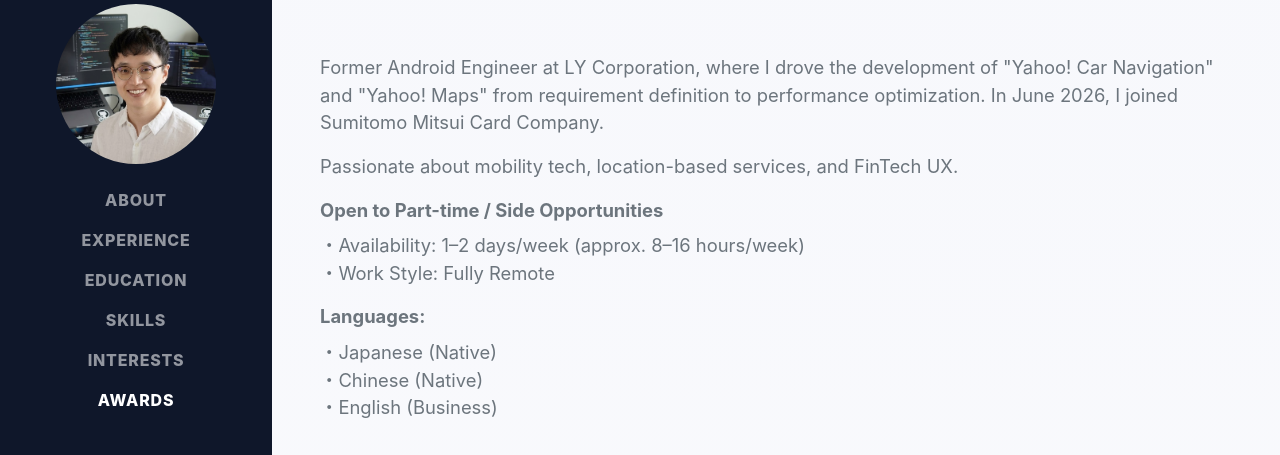
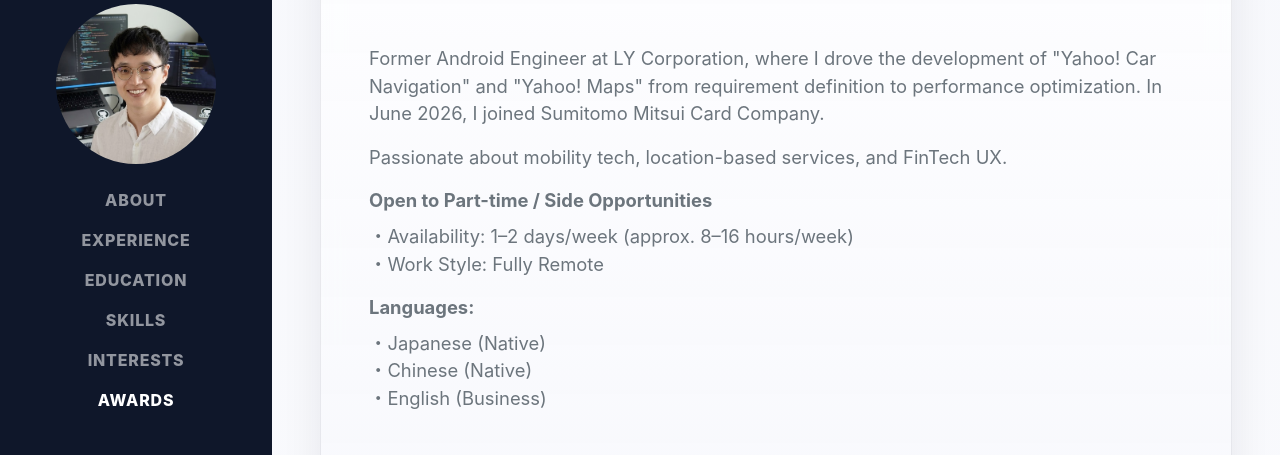
Before and after one commit to henbryant/henbryant.github.io, a website: page src/pug/index.pug in a window 1280 px wide. Shown: the part 192-647 px from the top of the page. Drawn offline with nearby package versions, Linux system fonts and the light colour scheme; files that its build step writes are made by us from their sources; files whose address does not match are found by name; a web font is replaced by a local one.

Commit message:
カード化

```diff
--- a/src/scss/sections/_resume-section.scss
+++ b/src/scss/sections/_resume-section.scss
@@ -4,29 +4,39 @@
 
 section.resume-section {
     display: flex;
-    align-items: center;
-    padding-left: 1rem;
-    padding-right: 1rem;
-    padding-top: 5rem;
-    padding-bottom: 5rem;
+    align-items: stretch;
+    padding: 1rem;
     max-width: 75rem;
+    margin: 0 auto 1.5rem;
 
     .resume-section-content {
         width: 100%;
+        padding: 2rem;
+        background: linear-gradient(180deg, rgba(255, 255, 255, 0.88) 0%, rgba(247, 248, 252, 0.82) 100%);
+        backdrop-filter: blur(12px);
+        -webkit-backdrop-filter: blur(12px);
+        border: 1px solid rgba(15, 23, 42, 0.08);
+        border-radius: 24px;
+        box-shadow: 0 18px 40px rgba(15, 23, 42, 0.08);
     }
 }
 
 @include media-breakpoint-up(md) {
     section.resume-section {
-        min-height: 100vh;
+        min-height: auto;
     }
 }
 
 @include media-breakpoint-up(lg) {
     section.resume-section {
-        padding-left: 3rem;
-        padding-right: 3rem;
-        padding-top: 5rem;
-        padding-bottom: 5rem;
+        padding: 1.5rem 3rem;
+
+        .resume-section-content {
+            padding: 3rem;
+        }
     }
 }
+
+hr.m-0 {
+    display: none;
+}
```
Also changed, not shown: css/styles.css, dist/css/styles.css.
